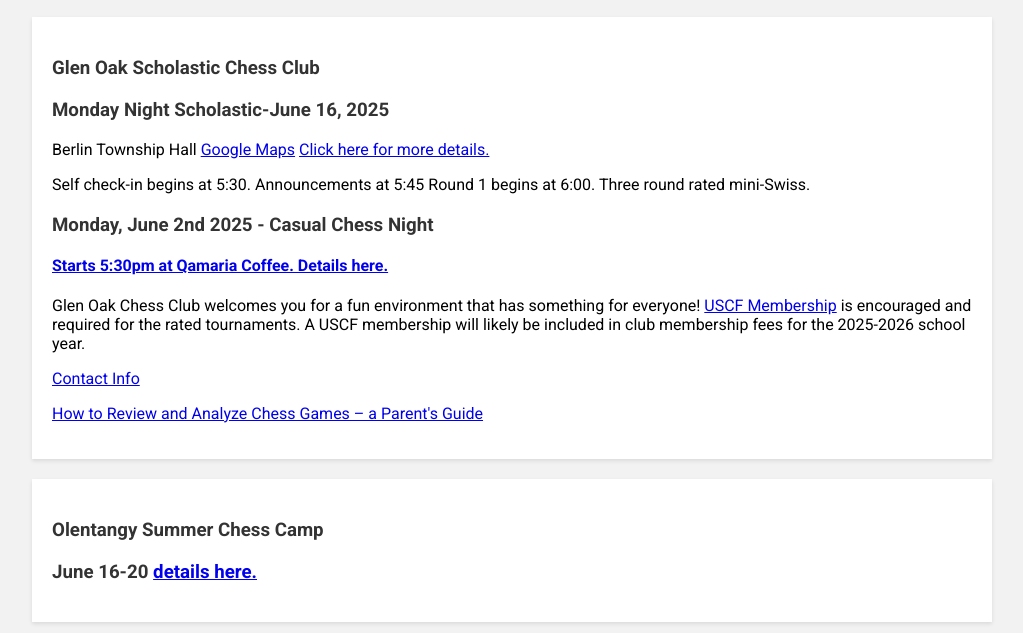
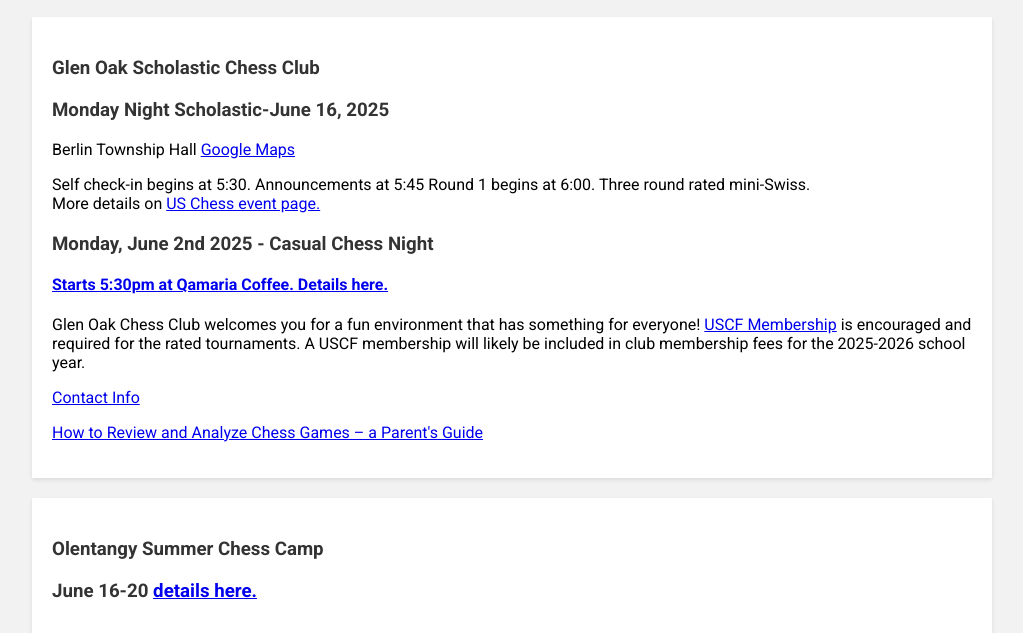
Before and after one commit to Serinus1/goeschess, a plain HTML site: page index.html in a window 1280 px wide. Shown: the part 167-800 px from the top of the page, without its empty margins (128-1151 px from the left). Drawn offline with nearby package versions, Linux system fonts and the light colour scheme; no server answers.

Commit message:
Update index.html

```diff
--- a/index.html
+++ b/index.html
@@ -76,8 +76,8 @@
       <div class="content">
         <h3>Glen Oak Scholastic Chess Club</h3>
         <h3>Monday Night Scholastic-June 16, 2025</h3>
-        <p>Berlin Township Hall <a href="https://maps.app.goo.gl/9ZraUUPCVqn7yNk98" alt="3271 Cheshire Rd, Delaware, OH 43015">Google Maps</a> <a href=" https://new.uschess.org/monday-night-scholastic-mini-swiss">Click here for more details.</a></p>
-        <p>Self check-in begins at 5:30.  Announcements at 5:45  Round 1 begins at 6:00.  Three round rated mini-Swiss.</p>
+        <p>Berlin Township Hall <a href="https://maps.app.goo.gl/9ZraUUPCVqn7yNk98" alt="3271 Cheshire Rd, Delaware, OH 43015">Google Maps</a></p>
+        <p>Self check-in begins at 5:30.  Announcements at 5:45  Round 1 begins at 6:00.  Three round rated mini-Swiss.<br />More details on <a href=" https://new.uschess.org/monday-night-scholastic-mini-swiss">US Chess event page.</a></p>
         <h3>Monday, June 2nd 2025 - Casual Chess Night</h3>
         <h4><a href="https://glenoakchess.org/qamaria.html">Starts 5:30pm at Qamaria Coffee. Details here.</a></h4>
         <p>Glen Oak Chess Club welcomes you for a fun environment that has something for everyone! <a href="https://new.uschess.org/form/first-time-member-new-player-">USCF Membership</a> is encouraged and required for the rated tournaments. A USCF membership will likely be included in club membership fees for the 2025-2026 school year.</p>
```
